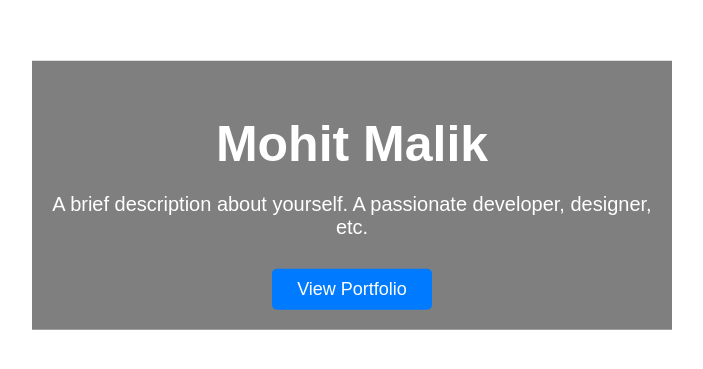
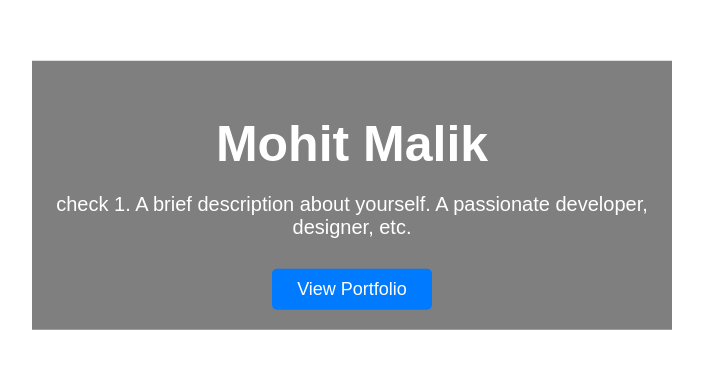
Before and after one commit to A-gyani/my-portfolio, a plain HTML site: page index.html in a window 1280 px wide. Shown: the part 205-574 px from the top of the page, without its empty margins (288-991 px from the left). Drawn offline with Linux system fonts and the light colour scheme.

Commit message:
Update index.html
check 1

```diff
--- a/index.html
+++ b/index.html
@@ -71,7 +71,7 @@
     <!-- Content in the center of the page -->
     <div class="content">
         <h1>Mohit Malik</h1> <!-- Replace with your name -->
-        <p>A brief description about yourself. A passionate developer, designer, etc.</p> <!-- Replace with your description -->
+        <p>check 1. A brief description about yourself. A passionate developer, designer, etc.</p> <!-- Replace with your description -->
 
         <!-- Link to portfolio page -->
         <a href="portfolio.html" class="portfolio-link">View Portfolio</a>
```
